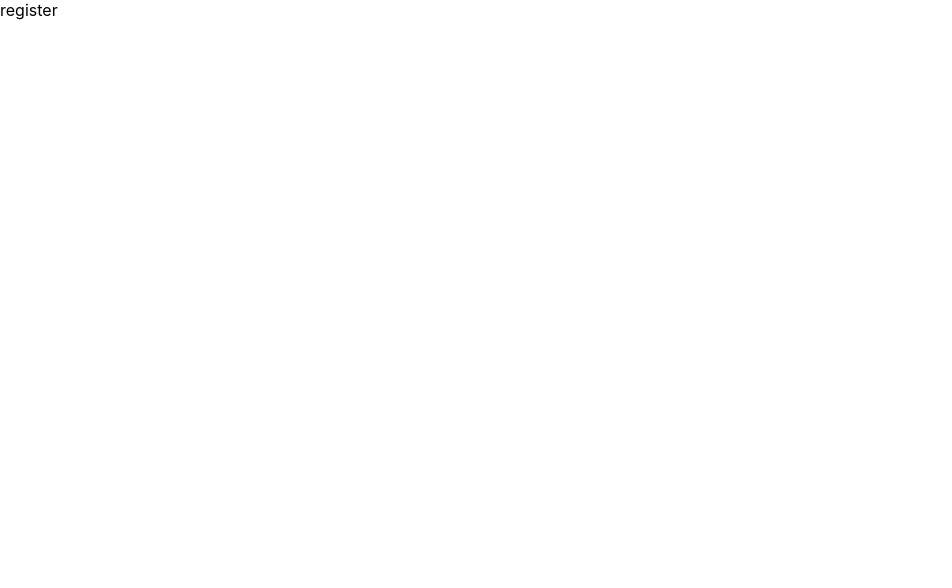
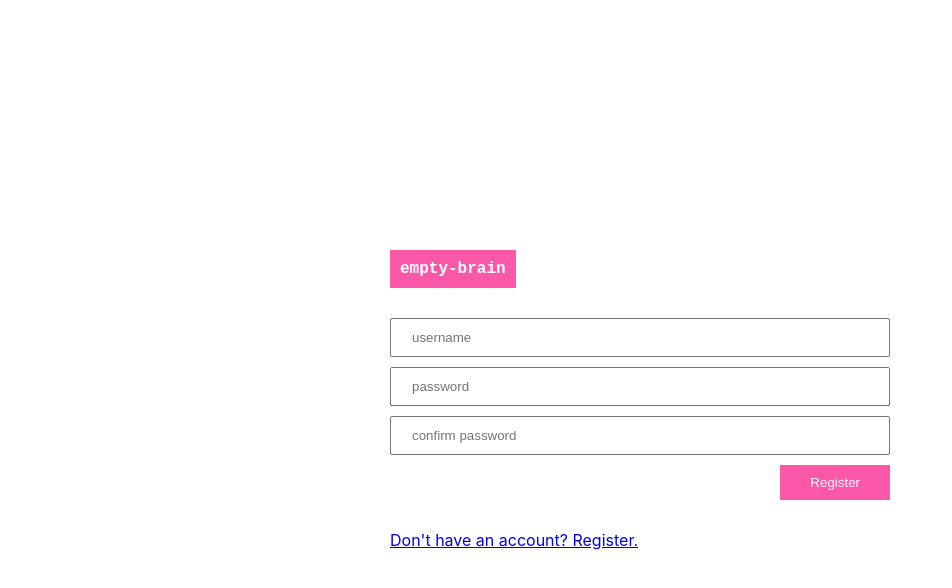
Before and after one commit to M-TRC-869-empty-brain-2022/webapp, a React (Create React App) app in the folder front/: page /register in a window 1280 px wide. Shown: the top 588 px of the page, without its empty margins (0-952 px from the left). Built offline with nearby package versions, Linux system fonts and the light colour scheme.

Commit message:
add: basic auth and nav

```diff
--- a/front/package.json
+++ b/front/package.json
@@ -10,6 +10,7 @@
     "@types/node": "^16.11.26",
     "@types/react": "^17.0.41",
     "@types/react-dom": "^17.0.14",
+    "@types/styled-components": "^5.1.24",
     "react": "^17.0.2",
     "react-dom": "^17.0.2",
     "react-router-dom": "^6.2.2",
--- a/front/src/App.tsx
+++ b/front/src/App.tsx
@@ -8,6 +8,7 @@ import Login from './pages/Login';
 import Home from './pages/Home';
 import NotFound from './pages/NotFound';
 import Register from './pages/Register';
+import User from './pages/User';
 
 function App() {
   console.log('here');
@@ -18,6 +19,7 @@ function App() {
         <Route path='/login' element={<Login />} />
         <Route path='/register' element={<Register />} />
         <Route path='/:file' element={<NotFound />} />
+        <Route path='/user/:username' element={<User />} />
         <Route path='*' element={<NotFound />} />
       </Routes>
     </Router>
--- /dev/null
+++ b/front/src/components/Body.tsx
@@ -0,0 +1,5 @@
+import styled from 'styled-components';
+
+export default styled.div`
+    padding: 10px;
+`
--- /dev/null
+++ b/front/src/components/Header.tsx
@@ -0,0 +1,28 @@
+import styled from 'styled-components';
+import Logo from './Logo';
+import Bubble from './Profile/Bubble';
+
+interface HeaderProps {
+
+}
+
+function Header(props: HeaderProps) {
+    return (
+        <StyledHeader>
+            <Logo />
+            <Bubble username='undefined' />
+        </StyledHeader>
+    );
+}
+
+const StyledHeader = styled.div`
+    padding: 10px 10px;
+    display: flex;
+    flex-direction: row;
+    justify-content: space-between;
+    align-items: center;
+    box-sizing: border-box;
+    background-color: white;
+`
+
+export default Header;
--- /dev/null
+++ b/front/src/components/Logo.tsx
@@ -0,0 +1,19 @@
+import styled from 'styled-components';
+import { Link } from 'react-router-dom';
+
+function Logo({ noRedirect }: { noRedirect?: boolean }) {
+    return <Link to={`/`} style={{ textDecoration: 'none', display: 'inline-block', pointerEvents: noRedirect ? 'none' : 'initial' }}><StyledLogo>empty-brain</StyledLogo></Link>
+}
+
+const StyledLogo = styled.div`
+    padding: 10px 10px;
+    background-color: #FC58AA;
+    font-weight: bold;
+    box-sizing: border-box;
+    font-family: 'Courier New', Courier, monospace;
+    color: white;
+    display: inline-block;
+    align-items: center;
+`
+
+export default Logo;
--- /dev/null
+++ b/front/src/components/Profile/Avatar.tsx
@@ -0,0 +1,25 @@
+import styled from 'styled-components';
+
+interface AvatarProps {
+    username: string;
+}
+
+function Avatar({ username }: AvatarProps) {
+    return <StyledAvatar>
+        { username[0].toUpperCase() }
+    </StyledAvatar>
+}
+
+const StyledAvatar = styled.div`
+    height: 100%;
+    width: 100%;
+    display: flex;
+    flex-direction: row;
+    justify-content: center;
+    align-items: center;
+    color: white;
+    font-weight: bold;
+    background-color: red;
+`
+
+export default Avatar;
--- /dev/null
+++ b/front/src/components/Profile/Bubble.tsx
@@ -0,0 +1,24 @@
+import styled from 'styled-components';
+import Avatar from './Avatar';
+import { Link } from 'react-router-dom';
+
+interface BubbleProps {
+    username: string;
+}
+
+function Bubble({ username }: BubbleProps) {
+    return <StyledBubble>
+        <Link to={`/user/${username}`} style={{ textDecoration: 'none' }}>
+            <Avatar username={username} />
+        </Link>
+    </StyledBubble>
+}
+
+const StyledBubble = styled.div`
+    border-radius: 50%;
+    overflow: hidden;
+    width: 30px;
+    height: 30px;
+`
+
+export default Bubble;
--- a/front/src/index.css
+++ b/front/src/index.css
@@ -5,6 +5,8 @@ body {
     sans-serif;
   -webkit-font-smoothing: antialiased;
   -moz-osx-font-smoothing: grayscale;
+  width: 100vw;
+  height: 100vh;
 }
 
 code {
--- a/front/src/pages/Home.tsx
+++ b/front/src/pages/Home.tsx
@@ -1,7 +1,16 @@
+import styled from 'styled-components';
+import Header from '../components/Header';
+
 interface HomeProps {}
 
 function Home(props: HomeProps) {
-    return (<div>home</div>);
+    return (
+        <StyledHome>
+            <Header />
+        </StyledHome>
+    );
 }
 
+const StyledHome = styled.div``
+
 export default Home;
--- a/front/src/pages/Login.tsx
+++ b/front/src/pages/Login.tsx
@@ -1,7 +1,63 @@
+import styled from 'styled-components';
+import Logo from '../components/Logo';
+import { Link } from 'react-router-dom';
+import { useCallback } from 'react';
+
 interface LoginProps {}
 
 function Login(props: LoginProps) {
-    return (<div>login</div>);
+    const onSubmit = useCallback((e) => {
+        e.preventDefault();
+    }, [])
+
+    return <StyledLogin>
+        <Modal>
+            <Logo noRedirect />
+            <Form onSubmit={onSubmit}>
+                <Input placeholder='username'/>
+                <Input placeholder='password' type={'password'} />
+                <Button type='submit'>Login</Button>
+            </Form>
+            <Link to={'/register'}>Don't have an account? Register.</Link>
+        </Modal>
+    </StyledLogin>;
 }
 
+const StyledLogin = styled.div`
+    display: flex;
+    flex-direction: column;
+    justify-content: center;
+    align-items: center;
+    height: 100vh;
+`
+
+const Modal = styled.div`
+    width: 50%;
+    max-width: 500px;
+    display: flex;
+    flex-direction: column;
+    justify-content: space-between;
+`
+
+const Input = styled.input`
+    padding: 10px 20px;
+    margin-bottom: 10px;
+`
+
+const Form = styled.form`
+    display: flex;
+    flex-direction: column;
+    justify-content: space-between;
+    padding: 30px 0;
+`
+
+const Button = styled.button`
+    padding: 10px 30px;
+    background-color: #FC58AA;
+    border: none;
+    color: white;
+    align-self: flex-end;
+    cursor: pointer;
+`
+
 export default Login;
--- a/front/src/pages/Register.tsx
+++ b/front/src/pages/Register.tsx
@@ -1,7 +1,64 @@
+import styled from 'styled-components';
+import Logo from '../components/Logo';
+import { Link } from 'react-router-dom';
+import { useCallback } from 'react';
+
 interface RegisterProps {}
 
 function Register(props: RegisterProps) {
-    return (<div>register</div>);
+    const onSubmit = useCallback((e) => {
+        e.preventDefault();
+    }, [])
+
+    return <StyledRegister>
+        <Modal>
+            <Logo noRedirect />
+            <Form onSubmit={onSubmit}>
+                <Input placeholder='username'/>
+                <Input placeholder='password' type={'password'} />
+                <Input placeholder='confirm password' type={'password'} />
+                <Button type='submit'>Register</Button>
+            </Form>
+            <Link to={'/register'}>Don't have an account? Register.</Link>
+        </Modal>
+    </StyledRegister>;
 }
 
+const StyledRegister = styled.div`
+    display: flex;
+    flex-direction: column;
+    justify-content: center;
+    align-items: center;
+    height: 100vh;
+`
+
+const Modal = styled.div`
+    width: 50%;
+    max-width: 500px;
+    display: flex;
+    flex-direction: column;
+    justify-content: space-between;
+`
+
+const Input = styled.input`
+    padding: 10px 20px;
+    margin-bottom: 10px;
+`
+
+const Form = styled.form`
+    display: flex;
+    flex-direction: column;
+    justify-content: space-between;
+    padding: 30px 0;
+`
+
+const Button = styled.button`
+    padding: 10px 30px;
+    background-color: #FC58AA;
+    border: none;
+    color: white;
+    align-self: flex-end;
+    cursor: pointer;
+`
+
 export default Register;
--- /dev/null
+++ b/front/src/pages/User.tsx
@@ -0,0 +1,49 @@
+import { useCallback } from 'react';
+import styled from 'styled-components';
+import { useParams, useNavigate } from 'react-router-dom';
+import Header from '../components/Header';
+import Body from '../components/Body';
+
+function Logout() {
+    const navigate = useNavigate();
+
+    const onLogout = useCallback(() => {
+        navigate('/login');
+    }, [navigate]);
+
+    return <StyledLogout onClick={onLogout}>
+        Log-out
+    </StyledLogout>
+}
+
+const StyledLogout = styled.div`
+    cursor: pointer;
+    padding: 10px 30px;
+    border: 1px solid red;
+    display: inline-block;
+    border-radius: 5px;
+    background-color: white;
+    color: red;
+`
+
+interface UserProps {
+
+}
+
+function User(props: UserProps) {
+    const { username } = useParams();
+
+    return <StyledUser>
+        <Header />
+        <Body>
+            <Username>{ username }</Username>
+            <Logout />
+        </Body>
+    </StyledUser>
+}
+
+const StyledUser = styled.div``
+
+const Username = styled.div``
+
+export default User;
```
Also changed, not shown: 2 other files (tests, documents, lock files or other folders).
